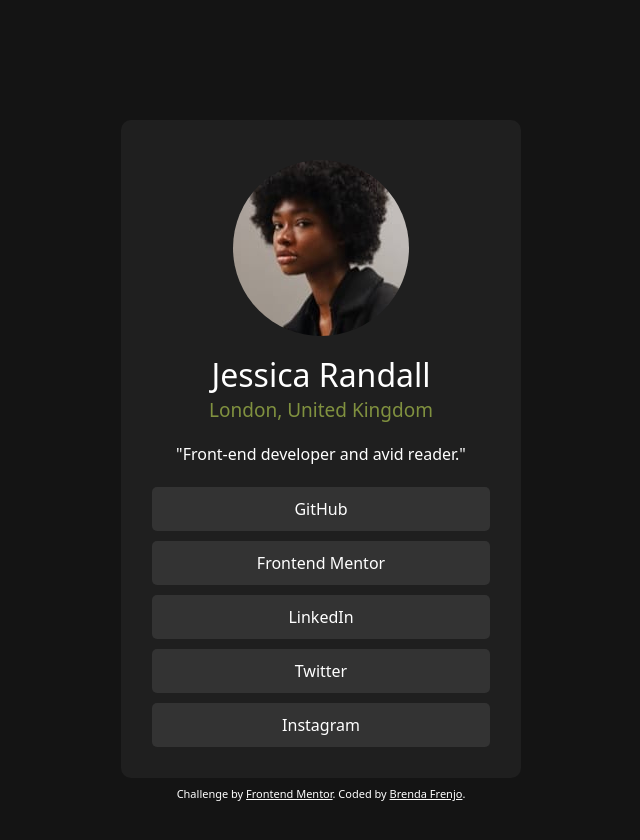
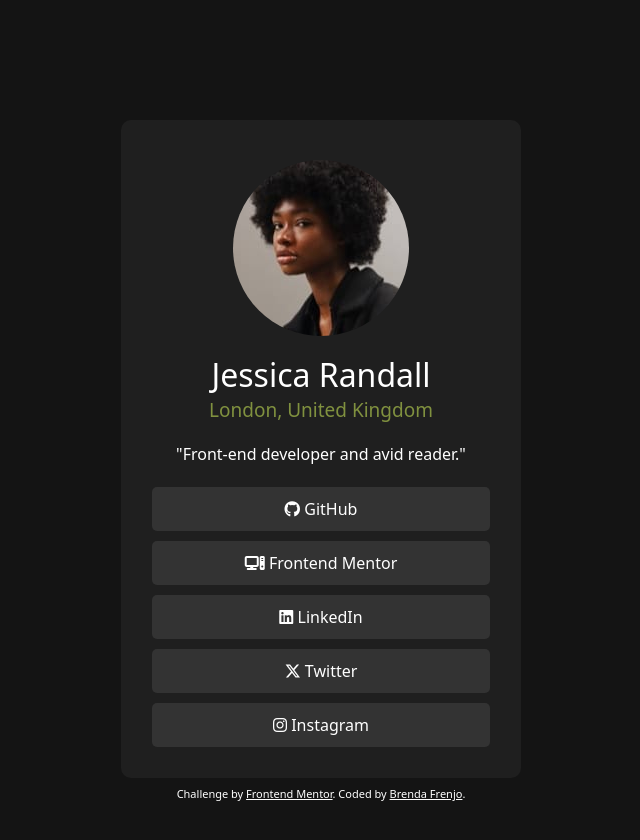
Before and after one commit to Brendafrenjo/social-links-profile-main, a plain HTML site: page index.html in a window 1280 px wide. Shown: the whole page, without its empty margins (319-959 px from the left). Drawn offline with nearby package versions, Linux system fonts and the light colour scheme.

Commit message:
Added font awesom

```diff
--- a/index.html
+++ b/index.html
@@ -20,6 +20,10 @@
     <script
       src="https://cdn.jsdelivr.net/npm/bootstrap@5.3.2/dist/js/bootstrap.bundle.min.js"
       integrity="sha384-C6RzsynM9kWDrMNeT87bh95OGNyZPhcTNXj1NW7RuBCsyN/o0jlpcV8Qyq46cDfL"
+      crossorigin="anonymous"
+    ></script>
+    <script
+      src="https://kit.fontawesome.com/405dcb50d6.js"
       crossorigin="anonymous"
     ></script>
 
@@ -56,8 +60,8 @@
       }
 
       footer {
-          margin-bottom: 120px;
-        }
+        margin-bottom: 120px;
+      }
 
       .btn {
         color: white;
@@ -125,15 +129,25 @@
       <h1>Jessica Randall</h1>
       <h3>London, United Kingdom</h3>
       <p>"Front-end developer and avid reader."</p>
-      <a href="#" class="btn form-control mb-2">GitHub</a>
+      <a href="#" class="btn form-control mb-2">
+        <i class="fa-brands fa-github"></i> GitHub</a
+      >
       <br />
-      <a href="#" class="btn form-control mb-2">Frontend Mentor</a>
+      <a href="#" class="btn form-control mb-2"
+        ><i class="fa-solid fa-computer"></i> Frontend Mentor</a
+      >
       <br />
-      <a href="#" class="btn form-control mb-2">LinkedIn</a>
+      <a href="#" class="btn form-control mb-2"
+        ><i class="fa-brands fa-linkedin"></i> LinkedIn</a
+      >
       <br />
-      <a href="#" class="btn form-control mb-2">Twitter</a>
+      <a href="#" class="btn form-control mb-2"
+        ><i class="fa-brands fa-x-twitter"></i> Twitter</a
+      >
       <br />
-      <a href="#" class="btn form-control">Instagram</a>
+      <a href="#" class="btn form-control"
+        ><i class="fa-brands fa-instagram"></i> Instagram</a
+      >
     </div>
     <footer>
       <div class="attribution mt-2">
```
